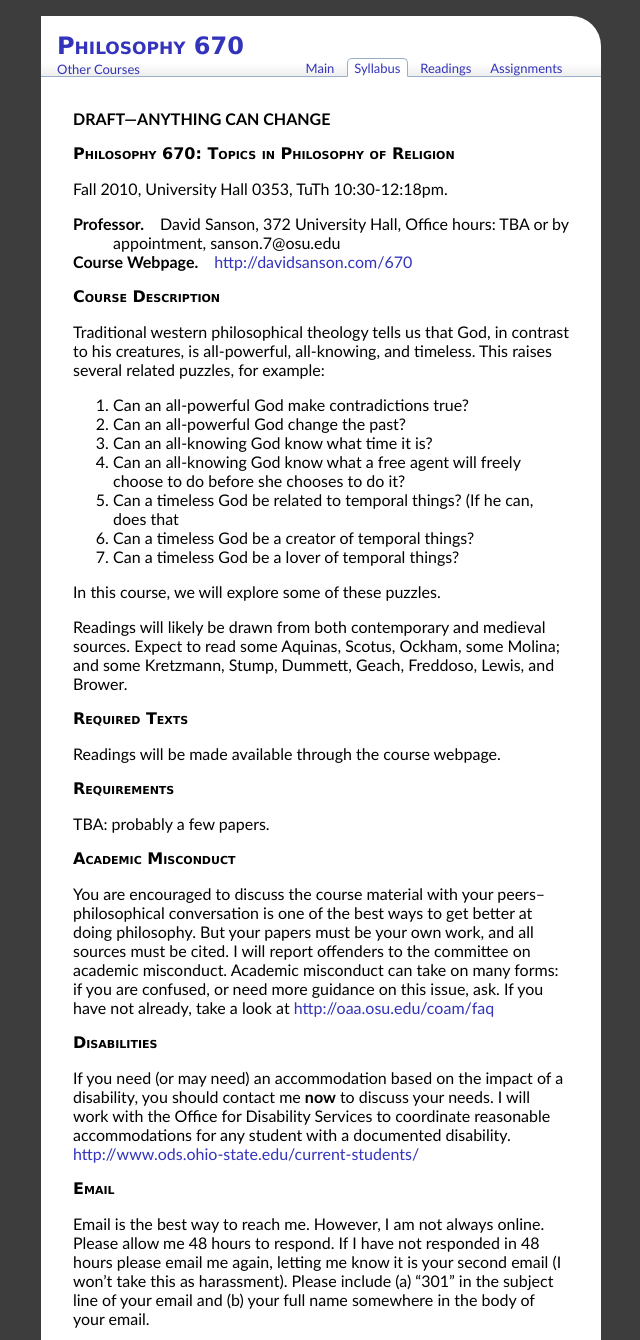
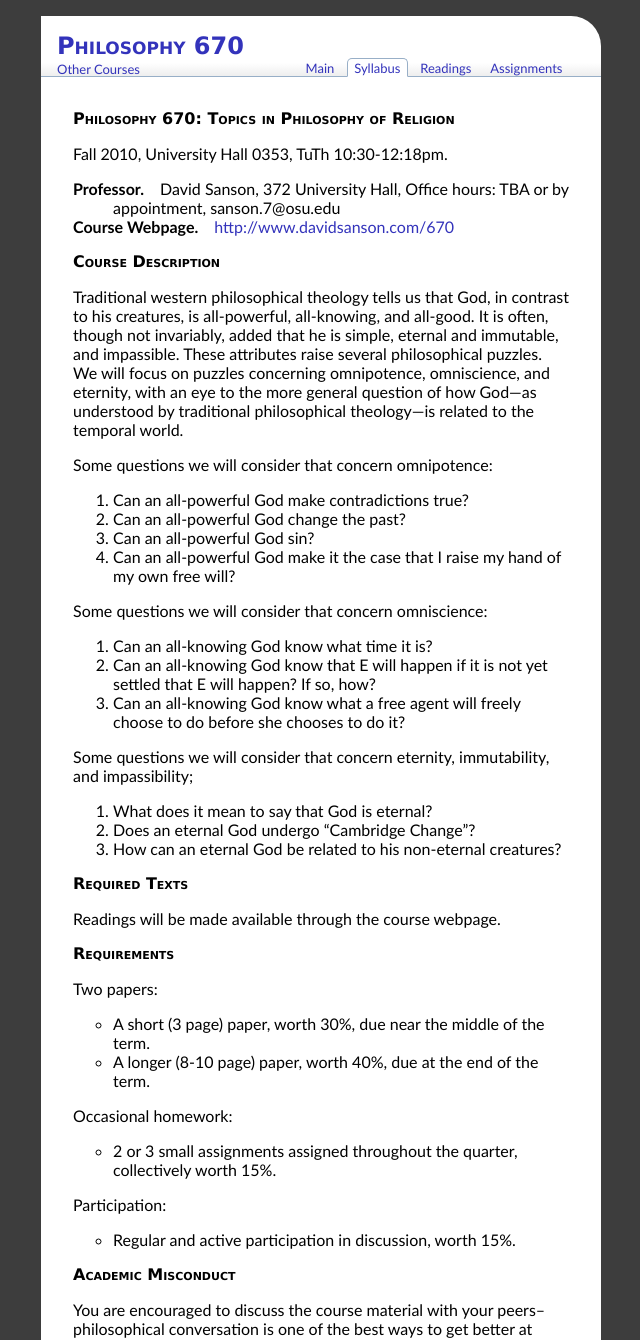
Before and after one commit to dsanson/dsanson.github.com, a Jekyll site: the page built from 670f2010/syllabus.markdown, in a window 1280 px wide, cut to the strip 0-1340 px from the top of the page. Shown: the whole strip, without its empty margins (319-959 px from the left). Built offline with Jekyll 4.4.1, drawn with Linux system fonts in a browser that asks for light colours; nearby versions of some CDN libraries; Markdown is read by kramdown in place of the engine named in the settings.

Commit message:
finalized 670 syllabus

```diff
--- a/670f2010/syllabus.markdown
+++ b/670f2010/syllabus.markdown
@@ -5,8 +5,6 @@ section: syllabus
 
 ---
 
-
-**DRAFT---ANYTHING CAN CHANGE**
 
 ## Philosophy 670: Topics in Philosophy of Religion ##
 
@@ -16,24 +14,30 @@ Professor
 :	David Sanson, 372 University Hall, Office hours: TBA or by appointment, sanson.7@osu.edu
 
 Course Webpage
-:	[http://davidsanson.com/670](http://davidsanson.com/670)
+:	[http://www.davidsanson.com/670](http://www.davidsanson.com/670)
 
 ## Course Description ##
 
-Traditional western philosophical theology tells us that God, in contrast to his creatures, is all-powerful, all-knowing, and timeless. This raises several related puzzles, for example:
+Traditional western philosophical theology tells us that God, in contrast to his creatures, is all-powerful, all-knowing, and all-good. It is often, though not invariably, added that he is simple, eternal and immutable, and impassible. These attributes raise several philosophical puzzles. We will focus on puzzles concerning omnipotence, omniscience, and eternity, with an eye to the more general question of how God---as understood by traditional philosophical theology---is related to the temporal world.
+
+Some questions we will consider that concern omnipotence:
 
 1.	Can an all-powerful God make contradictions true?
 2.	Can an all-powerful God change the past?
-3.	Can an all-knowing God know what time it is?
-4.	Can an all-knowing God know what a free agent will freely choose to do before she chooses to do it?
-5.   Can a timeless God be related to temporal things? (If he can, does that
-6.	Can a timeless God be a creator of temporal things?
-7.	Can a timeless God be a lover of temporal things?
+3.  Can an all-powerful God sin?
+4.  Can an all-powerful God make it the case that I raise my hand of my own free will?
 
-In this course, we will explore some of these puzzles.
+Some questions we will consider that concern omniscience:
 
-Readings will likely be drawn from both contemporary and medieval sources. Expect to read some Aquinas, Scotus, Ockham, some Molina; and some Kretzmann, Stump, Dummett, Geach, Freddoso, Lewis, and Brower.
+1.	Can an all-knowing God know what time it is?
+2.  Can an all-knowing God know that E will happen if it is not yet settled that E will happen? If so, how?
+3.	Can an all-knowing God know what a free agent will freely choose to do before she chooses to do it?
 
+Some questions we will consider that concern eternity, immutability, and impassibility;
+
+1.  What does it mean to say that God is eternal?
+2.  Does an eternal God undergo "Cambridge Change"?
+3.  How can an eternal God be related to his non-eternal creatures?
 
 ## Required Texts ##
 
@@ -41,7 +45,18 @@ Readings will be made available through the course webpage.
 
 ## Requirements ##
 
-TBA: probably a few papers.
+Two papers:
+
++   A short (3 page) paper, worth 30%, due near the middle of the term.
++   A longer (8-10 page) paper, worth 40%, due at the end of the term.
+
+Occasional homework:
+
++   2 or 3 small assignments assigned throughout the quarter, collectively worth 15%.
+
+Participation:
+
++   Regular and active participation in discussion, worth 15%.
 
 ## Academic Misconduct  ##
 
--- a/files/js/functions.js
+++ b/files/js/functions.js
@@ -12,6 +12,7 @@ function proxify() {
 	for (var i=0; i<document.links.length; i++) {
   		document.links[i].href = document.links[i].href.replace("jstor.org", "jstor.org.proxy.lib.ohio-state.edu");
   		document.links[i].href = document.links[i].href.replace("springerlink.com", "springerlink.com.proxy.lib.ohio-state.edu");
+		document.links[i].href = document.links[i].href.replace("wiley.com", "wiley.com.proxy.lib.ohio-state.edu")
 	}
 }
 function deproxify() {
```
